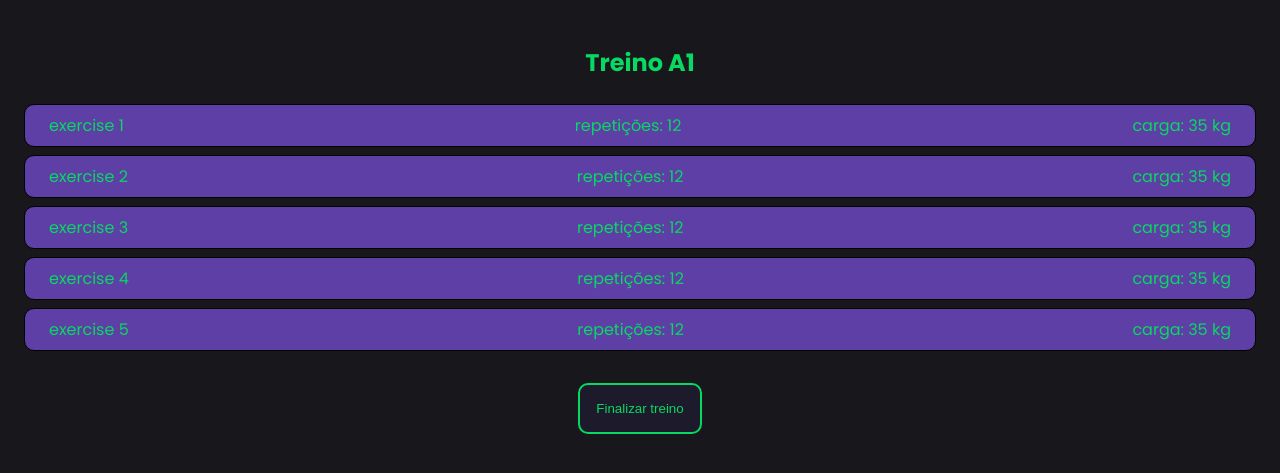
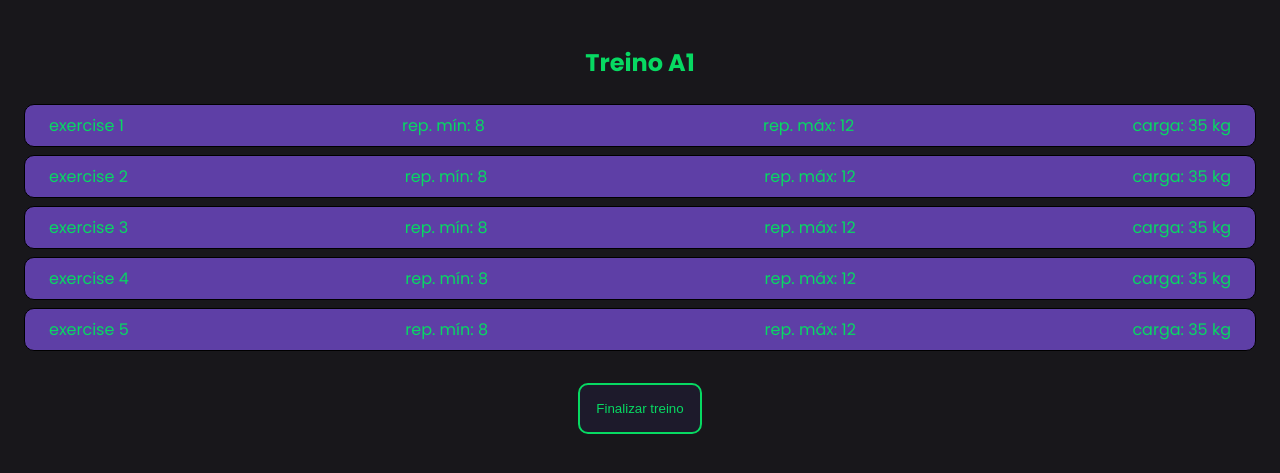
Before and after one commit to Raf-RM/Training-Tracker, a plain HTML site: page index.html in a window 1280 px wide. Shown: the part 75-548 px from the top of the page. Drawn offline with Linux system fonts and the light colour scheme.

Commit message:
ajuste botão

```diff
--- a/index.html
+++ b/index.html
@@ -23,27 +23,32 @@
         <h2>Treino A1</h2>
         <div class="exercise-1 div-exe">
           <p>exercise 1</p>
-          <div class="repetitions">repetições: 12</div>
+          <div class="rep-min">rep. mín: 8</div>
+          <div class="rep-max">rep. máx: 12</div>
           <div class="weight">carga: 35 kg</div>
         </div>
         <div class="exercise-2 div-exe">
           <p>exercise 2</p>
-          <div class="repetitions">repetições: 12</div>
+          <div class="rep-min">rep. mín: 8</div>
+          <div class="rep-max">rep. máx: 12</div>
           <div class="weight">carga: 35 kg</div>
         </div>
         <div class="exercise-3 div-exe">
           <p>exercise 3</p>
-          <div class="repetitions">repetições: 12</div>
+          <div class="rep-min">rep. mín: 8</div>
+          <div class="rep-max">rep. máx: 12</div>
           <div class="weight">carga: 35 kg</div>
         </div>
         <div class="exercise-4 div-exe">
           <p>exercise 4</p>
-          <div class="repetitions">repetições: 12</div>
+          <div class="rep-min">rep. mín: 8</div>
+          <div class="rep-max">rep. máx: 12</div>
           <div class="weight">carga: 35 kg</div>
         </div>
         <div class="exercise-5 div-exe">
           <p>exercise 5</p>
-          <div class="repetitions">repetições: 12</div>
+          <div class="rep-min">rep. mín: 8</div>
+          <div class="rep-max">rep. máx: 12</div>
           <div class="weight">carga: 35 kg</div>
         </div>
       </div>
@@ -51,27 +56,32 @@
         <h2>Treino B1</h2>
         <div class="exercise-1 div-exe">
           <p>exercise 1</p>
-          <div class="repetitions">repetições: 12</div>
+          <div class="rep-min">rep. mín: 8</div>
+          <div class="rep-max">rep. máx: 12</div>
           <div class="weight">carga: 35 kg</div>
         </div>
         <div class="exercise-2 div-exe">
           <p>exercise 2</p>
-          <div class="repetitions">repetições: 12</div>
+          <div class="rep-min">rep. mín: 8</div>
+          <div class="rep-max">rep. máx: 12</div>
           <div class="weight">carga: 35 kg</div>
         </div>
         <div class="exercise-3 div-exe">
           <p>exercise 3</p>
-          <div class="repetitions">repetições: 12</div>
+          <div class="rep-min">rep. mín: 8</div>
+          <div class="rep-max">rep. máx: 12</div>
           <div class="weight">carga: 35 kg</div>
         </div>
         <div class="exercise-4 div-exe">
           <p>exercise 4</p>
-          <div class="repetitions">repetições: 12</div>
+          <div class="rep-min">rep. mín: 8</div>
+          <div class="rep-max">rep. máx: 12</div>
           <div class="weight">carga: 35 kg</div>
         </div>
         <div class="exercise-5 div-exe">
           <p>exercise 5</p>
-          <div class="repetitions">repetições: 12</div>
+          <div class="rep-min">rep. mín: 8</div>
+          <div class="rep-max">rep. máx: 12</div>
           <div class="weight">carga: 35 kg</div>
         </div>
       </div>
@@ -79,27 +89,32 @@
         <h2>Treino A2</h2>
         <div class="exercise-1 div-exe">
           <p>exercise 1</p>
-          <div class="repetitions">repetições: 12</div>
+          <div class="rep-min">rep. mín: 8</div>
+          <div class="rep-max">rep. máx: 12</div>
           <div class="weight">carga: 35 kg</div>
         </div>
         <div class="exercise-2 div-exe">
           <p>exercise 2</p>
-          <div class="repetitions">repetições: 12</div>
+          <div class="rep-min">rep. mín: 8</div>
+          <div class="rep-max">rep. máx: 12</div>
           <div class="weight">carga: 35 kg</div>
         </div>
         <div class="exercise-3 div-exe">
           <p>exercise 3</p>
-          <div class="repetitions">repetições: 12</div>
+          <div class="rep-min">rep. mín: 8</div>
+          <div class="rep-max">rep. máx: 12</div>
           <div class="weight">carga: 35 kg</div>
         </div>
         <div class="exercise-4 div-exe">
           <p>exercise 4</p>
-          <div class="repetitions">repetições: 12</div>
+          <div class="rep-min">rep. mín: 8</div>
+          <div class="rep-max">rep. máx: 12</div>
           <div class="weight">carga: 35 kg</div>
         </div>
         <div class="exercise-5 div-exe">
           <p>exercise 5</p>
-          <div class="repetitions">repetições: 12</div>
+          <div class="rep-min">rep. mín: 8</div>
+          <div class="rep-max">rep. máx: 12</div>
           <div class="weight">carga: 35 kg</div>
         </div>
       </div>
@@ -107,27 +122,32 @@
         <h2>Treino B2</h2>
         <div class="exercise-1 div-exe">
           <p>exercise 1</p>
-          <div class="repetitions">repetições: 12</div>
+          <div class="rep-min">rep. mín: 8</div>
+          <div class="rep-max">rep. máx: 12</div>
           <div class="weight">carga: 35 kg</div>
         </div>
         <div class="exercise-2 div-exe">
           <p>exercise 2</p>
-          <div class="repetitions">repetições: 12</div>
+          <div class="rep-min">rep. mín: 8</div>
+          <div class="rep-max">rep. máx: 12</div>
           <div class="weight">carga: 35 kg</div>
         </div>
         <div class="exercise-3 div-exe">
           <p>exercise 3</p>
-          <div class="repetitions">repetições: 12</div>
+          <div class="rep-min">rep. mín: 8</div>
+          <div class="rep-max">rep. máx: 12</div>
           <div class="weight">carga: 35 kg</div>
         </div>
         <div class="exercise-4 div-exe">
           <p>exercise 4</p>
-          <div class="repetitions">repetições: 12</div>
+          <div class="rep-min">rep. mín: 8</div>
+          <div class="rep-max">rep. máx: 12</div>
           <div class="weight">carga: 35 kg</div>
         </div>
         <div class="exercise-5 div-exe">
           <p>exercise 5</p>
-          <div class="repetitions">repetições: 12</div>
+          <div class="rep-min">rep. mín: 8</div>
+          <div class="rep-max">rep. máx: 12</div>
           <div class="weight">carga: 35 kg</div>
         </div>
       </div>
@@ -135,27 +155,32 @@
         <h2>Treino A3</h2>
         <div class="exercise-1 div-exe">
           <p>exercise 1</p>
-          <div class="repetitions">repetições: 12</div>
+          <div class="rep-min">rep. mín: 8</div>
+          <div class="rep-max">rep. máx: 12</div>
           <div class="weight">carga: 35 kg</div>
         </div>
         <div class="exercise-2 div-exe">
           <p>exercise 2</p>
-          <div class="repetitions">repetições: 12</div>
+          <div class="rep-min">rep. mín: 8</div>
+          <div class="rep-max">rep. máx: 12</div>
           <div class="weight">carga: 35 kg</div>
         </div>
         <div class="exercise-3 div-exe">
           <p>exercise 3</p>
-          <div class="repetitions">repetições: 12</div>
+          <div class="rep-min">rep. mín: 8</div>
+          <div class="rep-max">rep. máx: 12</div>
           <div class="weight">carga: 35 kg</div>
         </div>
         <div class="exercise-4 div-exe">
           <p>exercise 4</p>
-          <div class="repetitions">repetições: 12</div>
+          <div class="rep-min">rep. mín: 8</div>
+          <div class="rep-max">rep. máx: 12</div>
           <div class="weight">carga: 35 kg</div>
         </div>
         <div class="exercise-5 div-exe">
           <p>exercise 5</p>
-          <div class="repetitions">repetições: 12</div>
+          <div class="rep-min">rep. mín: 8</div>
+          <div class="rep-max">rep. máx: 12</div>
           <div class="weight">carga: 35 kg</div>
         </div>
       </div>
@@ -163,27 +188,32 @@
         <h2>Treino B3</h2>
         <div class="exercise-1 div-exe">
           <p>exercise 1</p>
-          <div class="repetitions">repetições: 12</div>
+          <div class="rep-min">rep. mín: 8</div>
+          <div class="rep-max">rep. máx: 12</div>
           <div class="weight">carga: 35 kg</div>
         </div>
         <div class="exercise-2 div-exe">
           <p>exercise 2</p>
-          <div class="repetitions">repetições: 12</div>
+          <div class="rep-min">rep. mín: 8</div>
+          <div class="rep-max">rep. máx: 12</div>
           <div class="weight">carga: 35 kg</div>
         </div>
         <div class="exercise-3 div-exe">
           <p>exercise 3</p>
-          <div class="repetitions">repetições: 12</div>
+          <div class="rep-min">rep. mín: 8</div>
+          <div class="rep-max">rep. máx: 12</div>
           <div class="weight">carga: 35 kg</div>
         </div>
         <div class="exercise-4 div-exe">
           <p>exercise 4</p>
-          <div class="repetitions">repetições: 12</div>
+          <div class="rep-min">rep. mín: 8</div>
+          <div class="rep-max">rep. máx: 12</div>
           <div class="weight">carga: 35 kg</div>
         </div>
         <div class="exercise-5 div-exe">
           <p>exercise 5</p>
-          <div class="repetitions">repetições: 12</div>
+          <div class="rep-min">rep. mín: 8</div>
+          <div class="rep-max">rep. máx: 12</div>
           <div class="weight">carga: 35 kg</div>
         </div>
       </div>
--- a/style.css
+++ b/style.css
@@ -74,6 +74,10 @@ h2 {
     margin: 2rem auto;
 }
 
+.button-finish:hover{
+    background-color: #271f46;
+}
+
 .hidden {
     display: none;
 }
```
